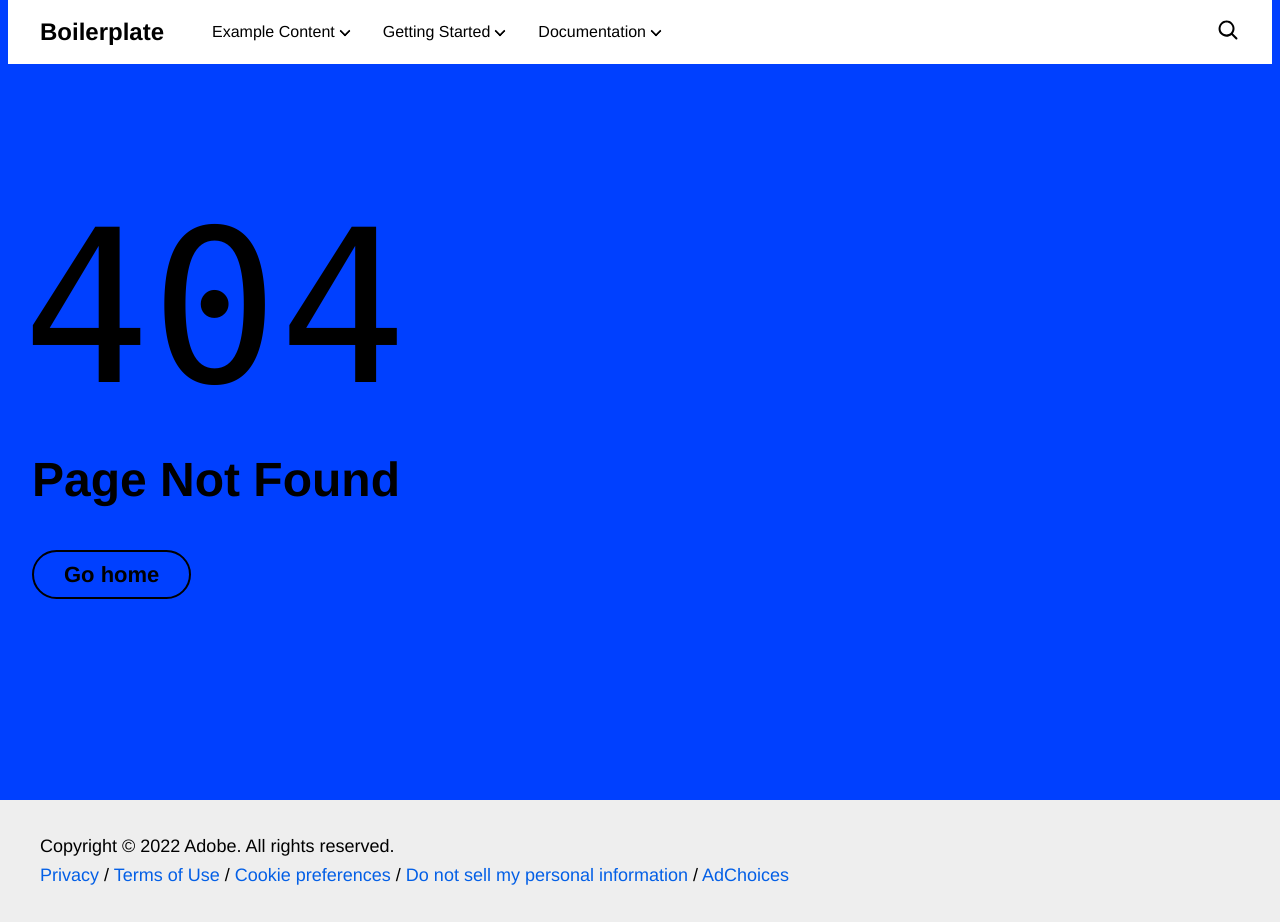
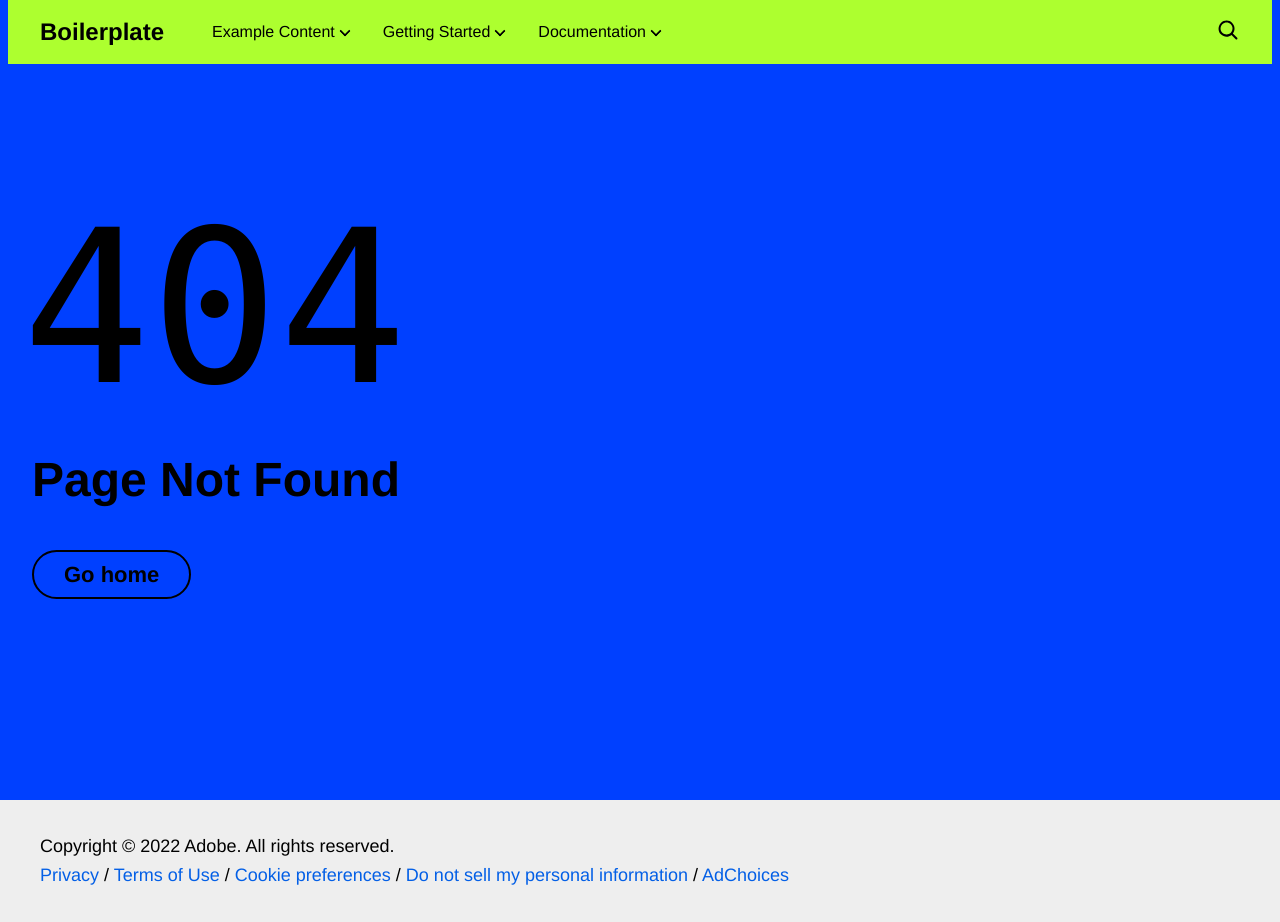
Before and after one commit to sunnychampion123/testsite, a website with bundled scripts: page 404.html in a window 1280 px wide. Built offline with nearby package versions, Linux system fonts and the light colour scheme; files whose address does not match are found by name.

Commit message:
Update styles.css

```diff
--- a/styles/styles.css
+++ b/styles/styles.css
@@ -14,7 +14,7 @@
   /* colors */
   --link-color: #035fe6;
   --link-hover-color: #136ff6;
-  --background-color: #fff;
+  --background-color: #ADFF2F;
   --overlay-background-color: #eee;
   --highlight-background-color: #ccc;
   --text-color: #000;
```
